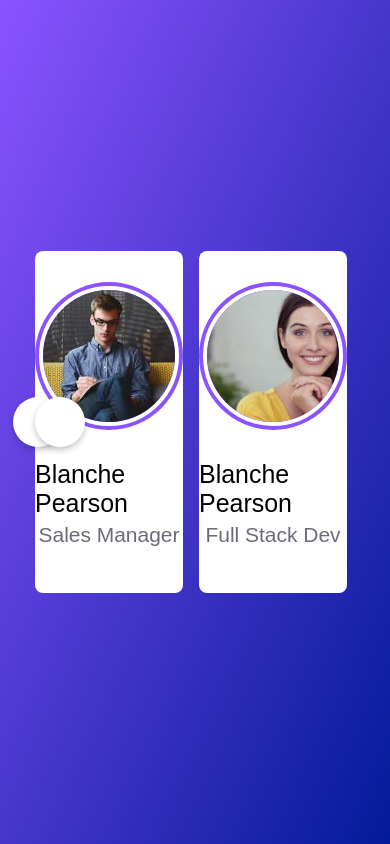
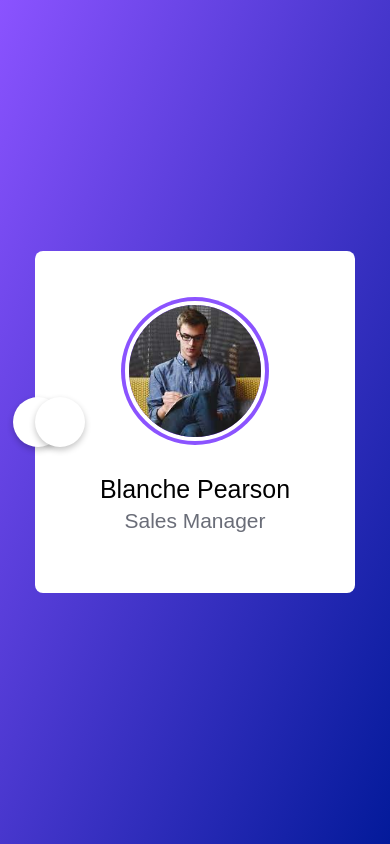
Before and after one commit to Regis066/Small_JS_proj, a plain HTML site: page index.html in a window 390 px wide. Drawn offline with Linux system fonts and the light colour scheme.

Commit message:
This is my additions

```diff
--- a/style.css
+++ b/style.css
@@ -98,3 +98,10 @@ body{
 
 
 }
+@media screen and (max-width: 600px) {
+    .wrapper .carousel{
+        grid-auto-columns: 100%;
+    }
+
+
+}
```
